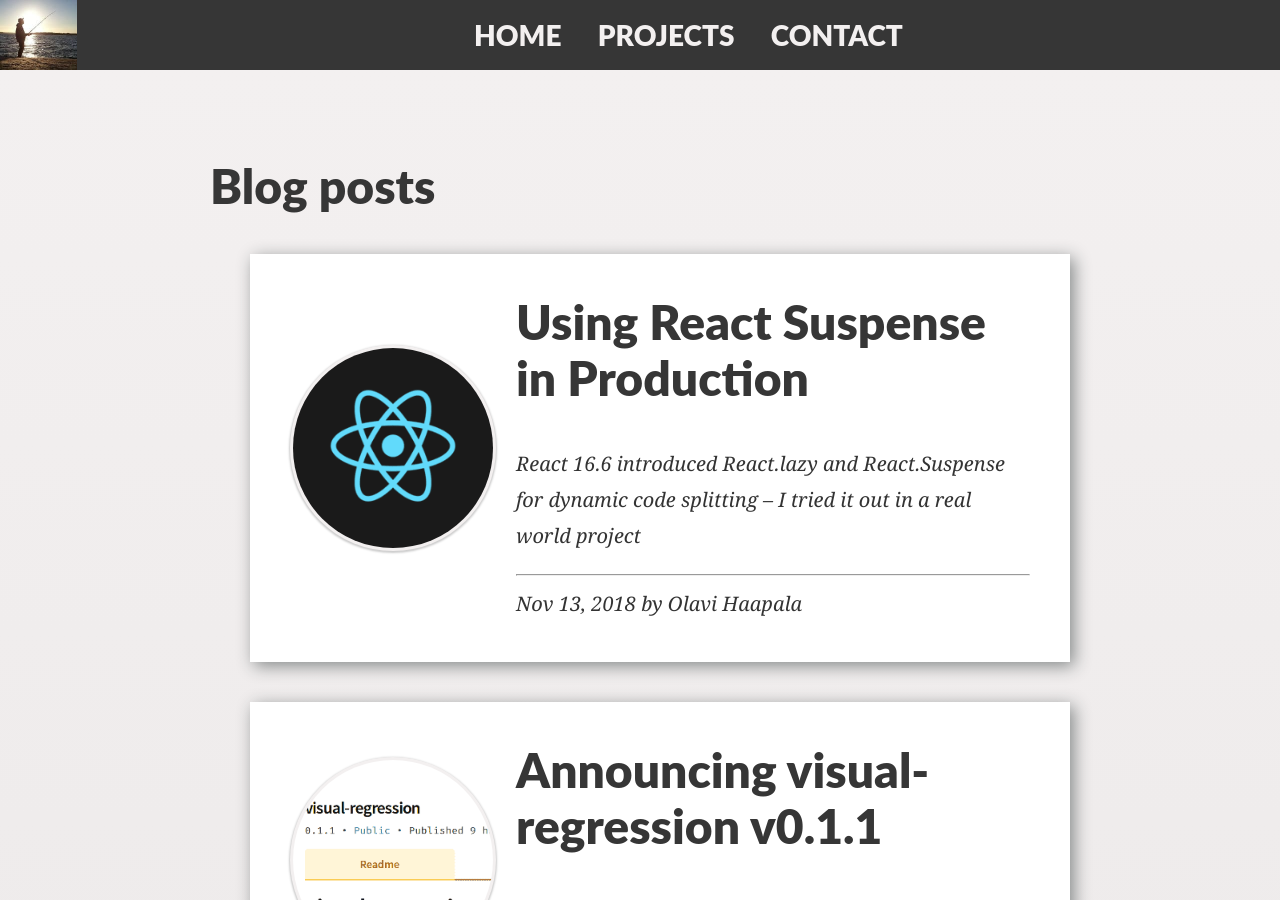
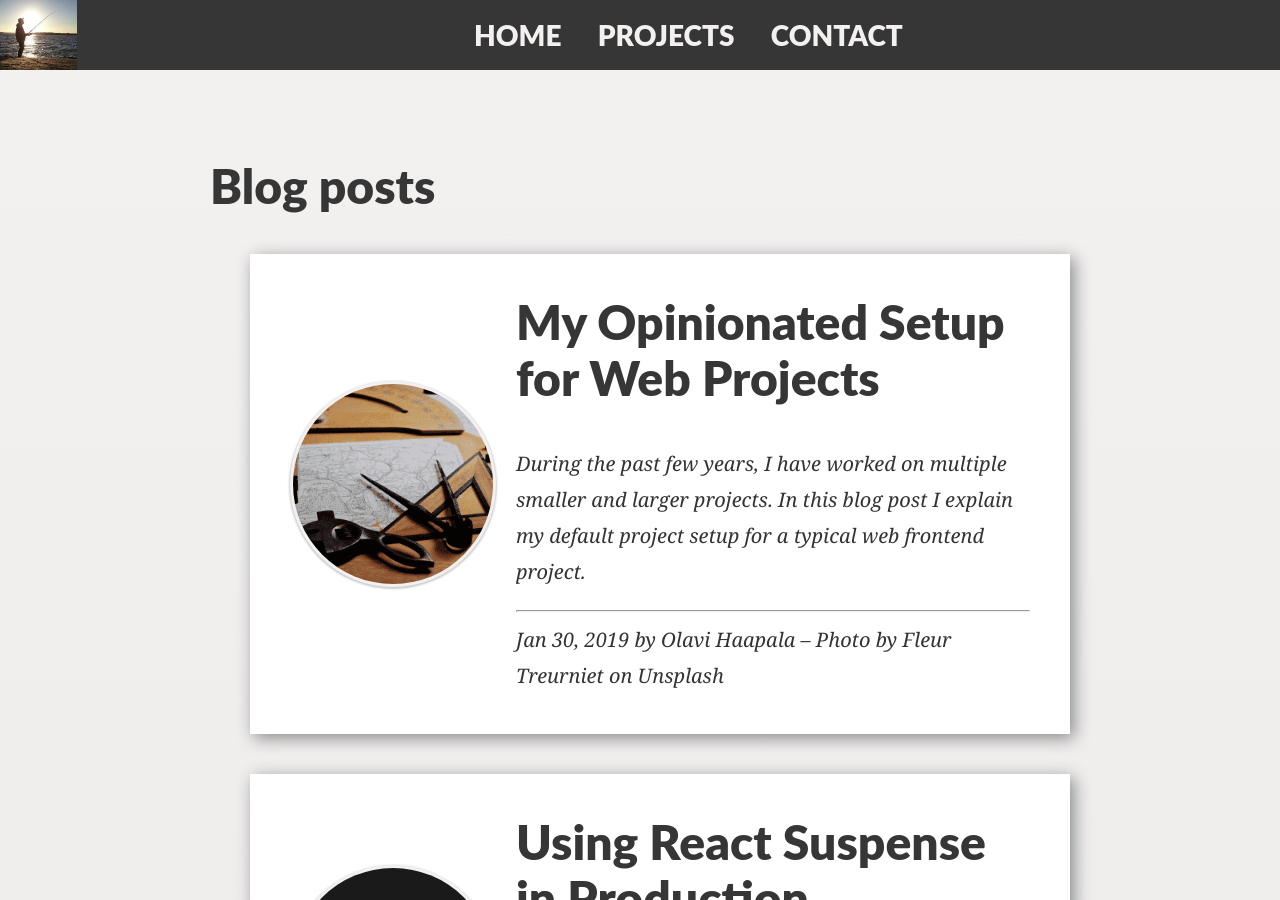
Before and after one commit to olpeh/olpeh.github.io, a Jekyll site: the page built from index.html, in a window 1280 px wide and 900 px high. Built offline with Jekyll 4.4.1, drawn with Linux system fonts in a browser that asks for light colours; the list of posts is cut into pages by our own code; some of the changed lines change nothing that is shown.

Commit message:
Add a blog post about project setup (#2)

````diff
--- a/_includes/post-header.html
+++ b/_includes/post-header.html
@@ -10,7 +10,9 @@
       <p>{{ page.excerpt }}</p>
       <hr />
       <span class="date">{{ page.date | date: '%b %-d, %Y' }}</span>
-      <span>by {{ page.author }}</span>
+      <span>by {{ page.author }}</span> {% if page.credits %}<span></span>
+        – {{ page.credits }}{% endif %}</span
+      >
     </div>
   </div>
 </div>
--- /dev/null
+++ b/_posts/2019-01-30-my-opinionated-setup-for-web-projects.md
@@ -0,0 +1,384 @@
+---
+title: 'My Opinionated Setup for Web Projects'
+date: 2019-01-30 00:00:00 Z
+layout: post
+excerpt: 'During the past few years, I have worked on multiple smaller and larger projects. In this blog post I explain my default project setup for a typical web frontend project.'
+author: 'Olavi Haapala'
+author_twitter: '0lpeh'
+thumbnail: '/images/05-project-setup/tools.png'
+altText: 'React logo'
+credits: 'Photo by Fleur Treurniet on Unsplash'
+---
+
+Imagine starting a new frontend project from "scratch".
+And by scratch I do not mean literally from scratch, because that is not something I would recommend doing.
+I mean, after you have chosen the tech stack and set up the initial project structure, what are the first steps you take after that?
+How do you format your code?
+What does your basic setup look like?
+
+I will explain my basic setup, as I am currently in a situation where we are starting a new project.
+I have used this setup on multiple projects of varying sizes ranging from single-person side projects to 15+ developers larger project.
+
+The only things we have decided for this new project is that we will use [Preact](https://preactjs.com/){:target="\_blank"}{:rel="noopener"} instead of React and we will use [MobX](https://mobx.js.org/){:target="\_blank"}{:rel="noopener"} for state management.
+And the backend will be a Scala Play application.
+
+## Backend
+
+A typical web project concists of a backend and a frontend.
+I think it is a good solution to have them both in a single git repository under different folders.
+
+For backend, use whatever technology fits you best.
+In this blog post I am not going to concentrate on the backend part.
+I am more of a web frontend developer, although I do full stack development.
+
+I assume the purpose of the backend is to provide an API that the frontend part can receive data from.
+Follow the acknowledged best practices for the technology you are using.
+Write tests and have a CI run the tests for PRs and before deploying code.
+When choosing technologies, select the boring and battle-tested technologies.
+
+In our case this means technologies, such as Scala Play Framework and PostgreSQL on the backend.
+
+## Frontend
+
+Web frontend, on the other hand is a whole different world.
+A thing called best practices simply does not exist.
+Almost everything in the frontend world has multiple opinionated ways of doing it, including multiple ways of shooting your self in the foot.
+Frontend developers rarely agree on ways of working, coding standards and other issues.
+
+However, here I will explain some of the basic setup and choices I like to do for projects I work on.
+This is an opinionated list and it is completely fine to disagree with my setup.
+
+### Boring is Safe
+
+Frontend scene used to be changing at a rapid pace.
+New frameworks used to be released every few weeks and people would rewrite their applications in the newest hotness every few months.
+Fast forward to 2019, where the scene has actually become boring.
+No (notable) new frameworks have been released in ages (in web years at least).
+
+Boring and established technologies have taken over.
+Everyone is doing either React, Vue, or Angular.
+And every framework and library is basically converging towards a similar approach.
+This is boring.
+
+But, on the other hand it is a good sign.
+These technologies have become mature.
+They are by far production ready and battle tested.
+So, go ahead, use them.
+
+Use React or Preact or whatever other _mainstream_ framework/library you like.
+They are boring, but they work.
+And finding people who knows them is fairly simple.
+The wide ecosystem provides a multitude of open source libraries and tools to make your life easier.
+
+Asking a question in StackOverflow... wait you probably do not even need to ask.
+Someone has surely encountered the same problem that you are facing.
+Chances are quite high that there is a workaround or even a fix available.
+
+### JavaScript vs. TypeScript vs. Flow
+
+If you have to choose between JavaScript, TypeScript and Flow, always choose TypeScript.
+It is by far better than JS and more popular and robust than Flow.
+TypeScript will not force you to write bug-free code, but at least it may detect the most common errors on compile-time.
+Typings act as a kind of documentation as well making it easier for new joiners to understand the codebase.
+
+However, if you can, stay away from JavaScript and TypeScript all together and use something like [Elm](https://elm-lang.org/){:target="\_blank"}{:rel="noopener"} that promises "No Runtime Exceptions", which is true, by the way.
+
+> "No Runtime Exceptions" <br/>
+> – [Elm Docs](https://elm-lang.org/){:target="\_blank"}{:rel="noopener"}
+
+### TypeScript and TSLint
+
+Use as strict tslint rules as you dare and you and your team is comfortable with.
+
+Our current `tsconfig.json` looks like this:
+
+```json
+{
+  "compilerOptions": {
+    "outDir": "./public",
+    "target": "es5",
+    "module": "commonjs",
+    "removeComments": true,
+    "sourceMap": true,
+    "jsx": "react",
+    "jsxFactory": "h",
+    "experimentalDecorators": true,
+    "resolveJsonModule": true,
+    "noImplicitAny": true,
+    "noImplicitReturns": true,
+    "strictNullChecks": true
+  },
+  "include": ["./src/**/*.tsx", "./src/**/*.ts"]
+}
+```
+
+And our `tslint.json` looks like this:
+
+```json
+{
+  "rules": {
+    "adjacent-overload-signatures": true,
+    "curly": true,
+    "eofline": true,
+    "align": [true, "parameters"],
+    "class-name": true,
+    "indent": [true, "spaces"],
+    "no-angle-bracket-type-assertion": true,
+    "max-line-length": [true, 100],
+    "max-file-line-count": [true, 500],
+    "no-consecutive-blank-lines": [true, 1],
+    "member-access": false,
+    "no-trailing-whitespace": true,
+    "no-bitwise": true,
+    "no-debugger": true,
+    "prefer-const": true,
+    "no-empty-interface": true,
+    "no-string-throw": true,
+    "unified-signatures": true,
+    "space-before-function-paren": [
+      true,
+      {
+        "anonymous": "never",
+        "named": "never",
+        "asyncArrow": "always",
+        "method": "never",
+        "constructor": "never"
+      }
+    ],
+    "prefer-method-signature": false,
+    "arrow-return-shorthand": [true, "multiline"],
+    "no-duplicate-variable": true,
+    "no-inferrable-types": false,
+    "no-var-keyword": true,
+    "variable-name": [
+      true,
+      "ban-keywords",
+      "check-format",
+      "allow-leading-underscore",
+      "allow-pascal-case"
+    ],
+    "no-empty": true,
+    "no-shadowed-variable": true,
+    "no-unused-expression": true,
+    "triple-equals": true,
+    "jsdoc-format": true,
+    "one-line": [true, "check-else", "check-whitespace", "check-open-brace"],
+    "trailing-comma": [false, { "multiline": "never", "singleline": "never" }],
+    "quotemark": [false, "single", "avoid-escape"],
+    "semicolon": [false, "always", "ignore-interfaces"],
+    "typedef-whitespace": [
+      true,
+      {
+        "call-signature": "nospace",
+        "index-signature": "nospace",
+        "parameter": "nospace",
+        "property-declaration": "nospace",
+        "variable-declaration": "nospace"
+      },
+      {
+        "call-signature": "onespace",
+        "index-signature": "onespace",
+        "parameter": "onespace",
+        "property-declaration": "onespace",
+        "variable-declaration": "onespace"
+      }
+    ],
+    "whitespace": [
+      true,
+      "check-branch",
+      "check-decl",
+      "check-operator",
+      "check-separator",
+      "check-type"
+    ],
+    "no-console": ["warning", { "allow": ["warn", "error"] }]
+  }
+}
+```
+
+I am actually unsure about the tslint rules, whether they make sense or not.
+I have just been copying that around from project to project and making small additions or changes when needed.
+
+### Code Formatting
+
+_Always_ use automatic code formatters when available.
+Do not rely on coding conventions.
+Someone on your team will either forget to follow them or just ignore them.
+Automated formatting will make reviewing PRs much easier and save your team a ton of time from unnecessary discussions about code formatting.
+
+For Elm, use [elm-format](https://github.com/avh4/elm-format){:target="\_blank"}{:rel="noopener"} and for almost everything else, use [Prettier](https://prettier.io/){:target="\_blank"}{:rel="noopener"}.
+Seriously, just do it.
+And if you did not know, Prettier has support for multiple languages, including `JS, TS, CSS, HTML, MD` and others.
+
+Prettier is an opinionated and almost zero configuration formatter.
+However, I like to configure it just a bit.
+My `.prettierrc` file typically looks like this:
+
+```json
+{
+  "arrowParens": "always",
+  "semi": true,
+  "useTabs": false,
+  "tabWidth": 2,
+  "bracketSpacing": true,
+  "singleQuote": true
+}
+```
+
+Set up automatic formatting in your editor of choice.
+I use VS Code, where it is fairly easy to enable by enabling the `Editor: Format On Save` option.
+
+Additionally add `format` as an NPM script:
+
+```json
+"scripts": {
+    ...
+    "format": "prettier --write 'src/**/*.{ts,js,css,md,html}'",
+    ...
+}
+```
+
+However, not everyone in your team will have prettier formatter enabled in their editor or remember to run the formatter before commiting code.
+This is where git pre-commit and pre-push hooks help you.
+Setting up shared git hooks has traditionally been a hasle, since they live under the `.git/hooks` folder and not actually as code in the repository.
+Nowadays, there is a nice and easy to use solution for this:
+
+1. Install husky and lint-staged:
+
+```bash
+npm i husky lint-staged --save-dev
+```
+
+2. Add the following configurations to your package.json:
+
+```json
+"lint-staged": {
+        "linters": {
+            "*.{ts,js,css,md,html}": [
+                "prettier --write",
+                "git add"
+            ]
+        }
+},
+"husky": {
+        "hooks": {
+            "pre-commit": "lint-staged"
+        }
+}
+```
+
+This configuration will run matched files through prettier before they are commited.
+This means that malformatted code will get formatted using prettier and the changes will be added in the commit automatically.
+However, some people may find this annoying since it happens automatically and without your control.
+
+In that case a better option is to have a pre-push hook that runs prettier with a flag that makes it return false if something would need formatting.
+This way your push to the remote will fail and you will have to manually run the formatter and then commit those changes and try again.
+
+```json
+"scripts": {
+    ...
+    "prepush": "prettier --check 'src/**/*.{ts,js,css,md,html}'",
+    ...
+}
+```
+
+Note: In our projects where we use this, we don't directly call the check format like this.
+Instead we call a script that then calls that and outputs some helpful instructions for how to proceed if the push fails.
+
+### NPM Packages
+
+Avoid using both `yarn.lock` and `package-lock.json`.
+We typically ignore both of them in our `.gitignore`, but this is not a perfect solution, since they will still be created on developers' devices and may cause problems.
+I currently recommend using `npm i` and commiting `package-lock.json`.
+
+Better solution is to use `npm config set save-exact true` or add `save-exact=true` to a file called `.npmrc`.
+Your `.npmrc` file could look like this:
+
+```
+save_exact=true
+```
+
+This will then save the exact versions of the packages when installing them also for your team members.
+This way you gain more control over packages as they will not be upgraded.
+Only upgrade packages when you explicitely want to upgrade them.
+But remember to do it regurarly and remember to check the output of `npm audit` and upgrade packages when needed.
+I like to use [npm-check-updates](https://github.com/tjunnone/npm-check-updates){:target="\_blank"}{:rel="noopener"} for checking for updates and upgrading them.
+
+Additionally, remember [npmplease.com](http://npmplease.com/){:target="\_blank"}{:rel="noopener"} it will quite often save your day, unfortunately.
+
+### State Management
+
+Use [MobX](https://mobx.js.org/){:target="\_blank"}{:rel="noopener"} for state handling.
+It works.
+It is easy to get started with.
+We have used it in many projects and have not hit any limitations in those and are fairly comfortable with using it.
+Just remember to enable the strict mode.
+
+### Testing
+
+Use [Jest](https://jestjs.io/){:target="\_blank"}{:rel="noopener"} as a test runner.
+Use Jest snapshot tests, but don't overuse it.
+Do not create too large snapshots.
+Remember, that you can take snapshots of data as well, it does not need to be components.
+
+Use [react-testing-ĺibrary](https://github.com/kentcdodds/react-testing-library){:target="\_blank"}{:rel="noopener"} for writing test.
+
+Have your CI run the tests and report failures.
+Make sure your deploy pipeline runs tests and only continues if tests are passing.
+
+### CSS
+
+Use CSS Modules in combination with CSS Custom Properties if your browser support allows using them.
+CSS Modules allows you to isolate style rules on component level by postfixing the class names with a random string.
+If your components are small, you don't even need SCSS or LESS.
+CSS will be enough if you keep the structure simple, so nesting is not needed.
+
+However, some global styling is needed.
+Have one CSS file for global styles and one file for defining variables as CSS Custom Properties aka CSS Variables.
+
+### Git GUI
+
+I highly recommend using a graphical user interface for git, especially when working in a larger team.
+I personally use [GitKraken](https://www.gitkraken.com/){:target="\_blank"}{:rel="noopener"} and enjoy using it, although there are some rough edges still.
+Sometimes I still need to run some command from the command line.
+It is nice to see visually what other people in your team have been working on.
+Rebasing, resetting, merging, and even "undoing" is super easy using GitKraken.
+GitKraken has some nice colors as well as you can see from the screenshot below.
+
+![Screenshot of GitKraken]({{ "/images/05-project-setup/gitkraken.png" | prepend: site.baseurl }})
+
+### Terminal
+
+I recommend using `tmux` or similar solution for easily splitting to multiple smaller tabs and splits inside a terminal instance.
+This allows me to have:
+
+- One tab per project with
+  - One split running the backend
+  - One split running the frontend dev server
+  - One split running the frontend tests in watch mode
+  - Additionally at least one extra split for running random commands etc.
+
+Tmux also works like `screen` and remains your sessions.
+Learning the keyboard shortcuts may take a while though.
+I personally am not using the default keybindings.
+You can see my [tmux.conf here](https://github.com/olpeh/dotfiles/blob/master/.tmux.conf){:target="\_blank"}{:rel="noopener"}.
+
+Use [oh-my-zsh](https://github.com/robbyrussell/oh-my-zsh){:target="\_blank"}{:rel="noopener"}.
+
+![Screenshot of my typical terminal layout]({{ "/images/05-project-setup/terminal.png" | prepend: site.baseurl }})
+Screenshot of my typical terminal layout.
+
+### Final Tips
+
+Use [npm-quick-run](https://github.com/bahmutov/npm-quick-run){:target="\_blank"}{:rel="noopener"}!
+It's the most useful NPM package in the whole NPM.
+I don't understand why it does not have more GitHub stars and users.
+
+Use `AutoJump` because [cd is wasting your time](https://olivierlacan.com/posts/cd-is-wasting-your-time/){:target="\_blank"}{:rel="noopener"}.
+
+Use `ctrl + r` for reverse history search in terminal.
+This helps you in finding commands that you have used before.
+My colleague [Juhis recommends using McFly](https://dev.to/hamatti/better-bash-history-search-with-mcfly-3kck){:target="\_blank"}{:rel="noopener"}.
+I have not tried it, as I am happy with the default history search.
+
+Use [patch-package](https://github.com/ds300/patch-package){:target="\_blank"}{:rel="noopener"} to fix problems in libraries/modules without having to wait for a patch to be released.
````
Also changed, not shown: images/05-project-setup/gitkraken.png (added), images/05-project-setup/terminal.png (added), images/05-project-setup/tools.png (added).
